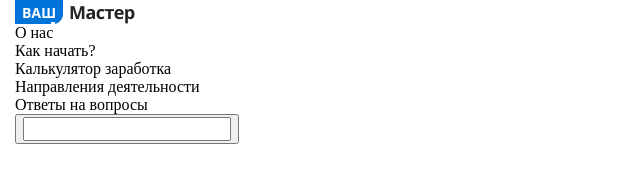
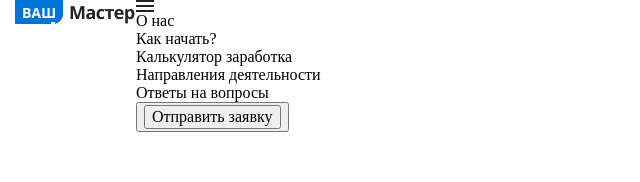
Before and after one commit to penzza58/designing, a website: page app/index.html in a window 1280 px wide. Shown: the whole page, without its empty margins (0-640 px from the left). Drawn offline with Linux system fonts and the light colour scheme.

Commit message:
14.04.21

```diff
--- a/app/index.html
+++ b/app/index.html
@@ -13,8 +13,9 @@
     <header class="header">
       <div class="container">
         <div class="header__inner">
+          <a class="logo" href="#"><img src="/app/images/logo.png" alt="logo"></a>
           <nav class="menu">
-            <a class="logo" href="#"><img src="/app/images/logo.png" alt="logo"></a>
+           <div class="menu__btn"><img src="/app/images/menu.png" alt="menu"></div>
             <ul class="menu__list">
               <li class="menu__list-item"><a class="menu__list-link" href="#"></a>О нас</li>
               <li class="menu__list-item"><a class="menu__list-link" href="#"></a>Как начать?</li>
@@ -22,7 +23,7 @@
               <li class="menu__list-item"><a class="menu__list-link" href="#"></a>Направления деятельности</li>
               <li class="menu__list-item"><a class="menu__list-link" href="#"></a>Ответы на вопросы</li>
             </ul>
-            <button class="btn"><input class="btn__item" type="text"></button>
+            <button class="header__btn"><input class="btn__item" type="submit" alt="icon menu"  value="Отправить заявку" /></button>
           </nav>
         </div>
       </div>
--- a/app/scss/style.scss
+++ b/app/scss/style.scss
@@ -3,3 +3,10 @@
 @import 'reset';
 @import 'libs';
 @import 'global';
+
+
+ .header{
+     &__inner{
+         display: flex;
+     }
+ }
```
Also changed, not shown: app/css/style.min.css.
